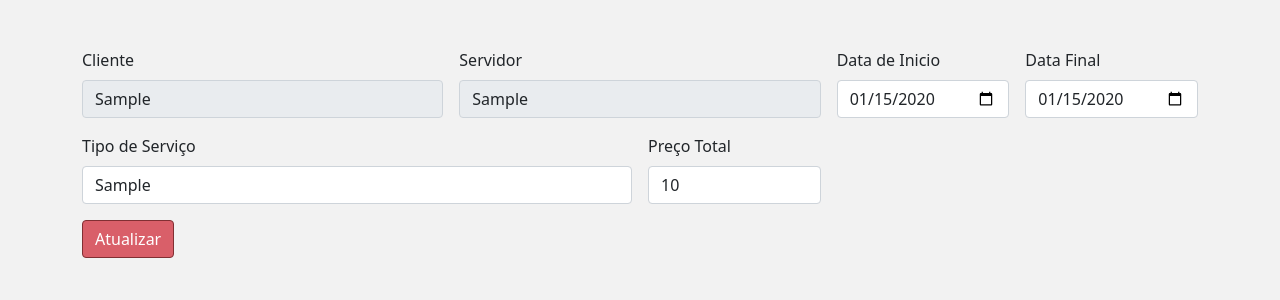
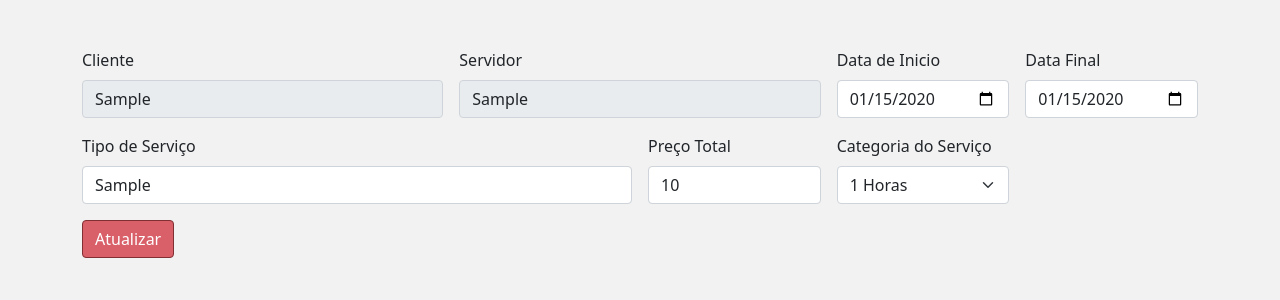
Before and after one commit to RebecaSRodrigues/Trabalho-GPS, a PHP site: page /Trabalho-GPS/servico/atualizaServico.php?id=1 in a window 1280 px wide. Shown: the part 66-366 px from the top of the page. Run offline with PHP 8.4, Linux system fonts and the light colour scheme; tables that the repository leaves empty hold one stand-in row (values such as "Sample post").

Commit message:
add categoria de servico

```diff
--- a/classes/Servico.php
+++ b/classes/Servico.php
@@ -9,6 +9,7 @@ class Servico {
     private $dtFinal;
     private $tipoServico;
     private $preco;
+    private $categoriaServico;
 
     private $conn;
 
@@ -77,16 +78,25 @@ class Servico {
         $this->preco = $preco;
     }
 
+    public function getCategoriaServico() {
+        return $this->$categoriaServico;
+    }
+
+    public function setCategoriaServico($categoriaServico) {
+        $this->categoriaServico = $categoriaServico;
+    }
+
     public function insertServico(){
 
         // Prepara o comando SQL
-        $sql = "INSERT INTO servico (cpf_cliente, cpf_servidor, dtInicio, dtFinal, tipo_servico, preco_total)
+        $sql = "INSERT INTO servico (cpf_cliente, cpf_servidor, dtInicio, dtFinal, tipo_servico, preco_total, categoria_servico)
                 VALUES('{$this->cliente}',
                        '{$this->servidor}',
                        '{$this->dtInicio}',
                        '{$this->dtFinal}',
                        '{$this->tipoServico}',
-                       '{$this->preco}')";
+                       '{$this->preco}',
+                       '{$this->categoriaServico}')";
 
         // Executa o comando SQL
         if(!mysqli_query($this->conn, $sql)){
@@ -133,7 +143,8 @@ class Servico {
                 SET dtInicio = '$this->dtInicio',
                 dtFinal = '$this->dtFinal',
                 tipo_servico = '$this->tipoServico',
-                preco_total = '$this->preco'
+                preco_total = '$this->preco',
+                categoria_servico = '$this->categoriaServico'
                 WHERE id = '{$this->id}'" ;
 
 
--- a/dump/boocket.sql
+++ b/dump/boocket.sql
@@ -56,7 +56,8 @@ CREATE TABLE `servico` (
   `tipo_servico` varchar(255) NOT NULL,
   `dtInicio` date NOT NULL,
   `dtFinal` date NOT NULL,
-  `preco_total` double NOT NULL
+  `preco_total` double NOT NULL,
+  `categoria_servico` int(3) NOT NULL
 ) ENGINE=InnoDB DEFAULT CHARSET=utf8mb4;
 
 -- --------------------------------------------------------
--- a/servico/atualizaServico.php
+++ b/servico/atualizaServico.php
@@ -38,6 +38,20 @@
             <label for="inputPreco" class="form-label">Preço Total</label>
             <input type="number" min="1" step="any" class="form-control" id="inputPreco" name="inputPreco" value="<?php echo $servico[0]["preco_total"] ?>">
         </div>
+        <div class="col-md-2">
+            <label for="selectCategoria" class="form-label">Categoria do Serviço</label>
+            <select class="form-select" name="selectCategoria" id="selectCategoria" aria-label="Selecione uma categoria">
+                    <optgroup label="Categoria Selecionada">
+                        <option value="<?php echo $servico[0]["categoria_servico"] ?>" selected><?php echo $servico[0]["categoria_servico"] ?> Horas</option>
+                    </optgroup>
+                    <optgroup label="Outras categorias">
+                        <option class="selectCategoria" value="2">2 Horas</option>
+                        <option class="selectCategoria" value="4">4 Horas</option>
+                        <option class="selectCategoria" value="6">6 Horas</option>
+                        <option class="selectCategoria" value="8">8 Horas</option>
+                    </optgroup>
+            </select>
+        </div>
         <div class="col-12">
             <button type="submit" class="btn btn-primary" name="updateButton">Atualizar</button>
         </div>
@@ -55,6 +69,7 @@
         $servico1->setDtFinal($_POST["inputFinalDt"]);
         $servico1->setTipoServico($_POST["inputServico"]);
         $servico1->setPreco($_POST["inputPreco"]);
+        $servico1->setCategoriaServico($_POST["selectCategoria"]);
 
         $servico1->updateServico();
 
--- a/servico/gerenciamentoServico.php
+++ b/servico/gerenciamentoServico.php
@@ -28,6 +28,7 @@
                         <th>Data de inicio</th>
                         <th>Data do fim</th>
                         <th>Preco Total</th>
+                        <th>Categoria do Serviço</th>
                         <th>Acao</th>
                     </tr>
                 </thead>
@@ -53,6 +54,7 @@
                             <td><?= $servico['dtInicio'];?></td>
                             <td><?= $servico['dtFinal'];?></td>
                             <td><?= $servico['preco_total'];?></td>
+                            <td><?= $servico['categoria_servico'];?></td>
                             <td class="text-center">
                                 <a href="atualizaServico.php?id=<?php echo $servico['id']; ?>&&metodo=edit">
                                     <button id="editar" class="btn btn-dark text-center mt-1" name="editar">Editar</button>
@@ -78,6 +80,7 @@
         $servico->setDtFinal($_POST["inputFinalDt"]);
         $servico->setTipoServico($_POST["inputServico"]);
         $servico->setPreco($_POST["inputPreco"]);
+        $servico->setCategoriaServico($_POST["selectCategoria"]);
 
         $servico->insertServico();
     }
```
Also changed, not shown: servico/cadastroServico.php (+10 -0 lines).
